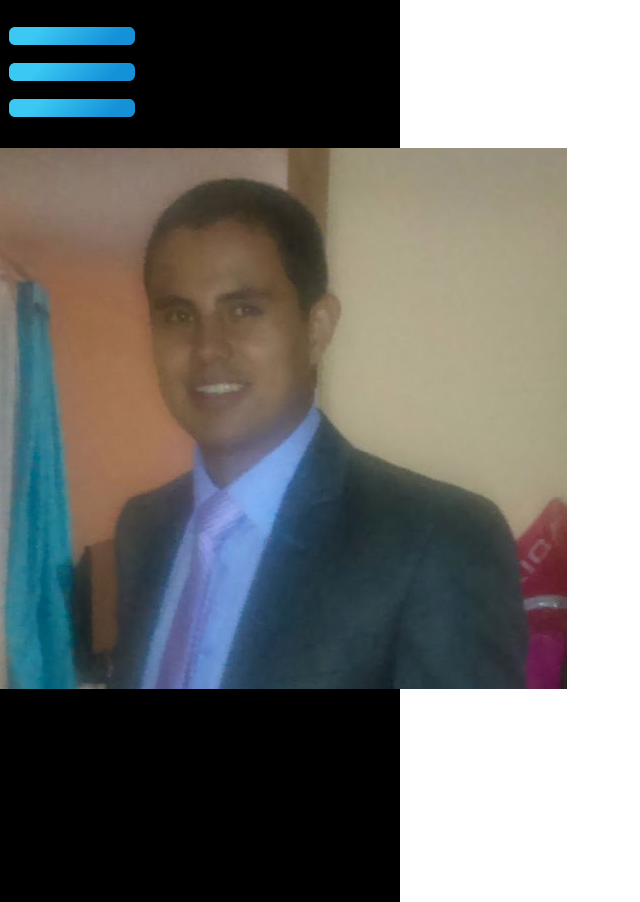
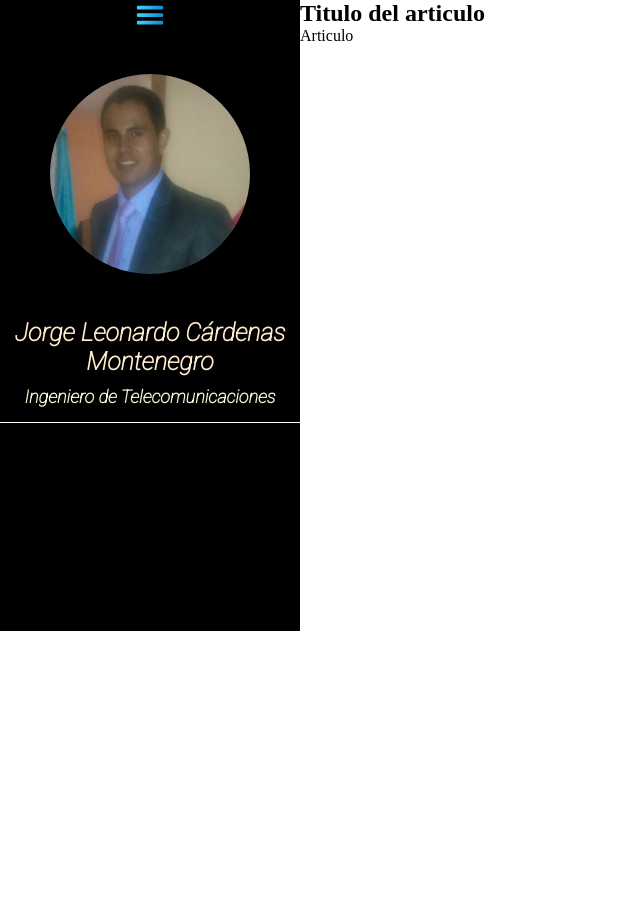
Before and after one commit to jorgecardenas9006/HV, a plain HTML site: page index.html in a window 1280 px wide. Shown: the whole page, without its empty margins (0-640 px from the left). After the commit the page ends 800 px from the top, so only its background shows below. Drawn offline with Linux system fonts and the light colour scheme.

Commit message:
formando hr

```diff
--- a/estilos/estilos.css
+++ b/estilos/estilos.css
@@ -3,11 +3,43 @@
     padding:0px;
     border:0px;
 }
+body{
+    display: flex;
+}
 .menu{
-    width: 400px;
+    width: 300px;
     height: 100%;
     background-color: black;
 }
 .menu-icon{
-    width: 50px;
+    display: flex;
+    justify-content: center;
 }
+.menu-icon img{
+    width: 30px;
+    height: 30px;
+}
+.menu-imagen{
+    margin-top: 40px;
+    margin-bottom: 100px;
+}
+.menu-imagen img{
+    width:200px;
+    height:200px;
+    border-radius:150px;
+}
+.menu-imagen h1{
+    margin-top: 40px;
+    color: blanchedalmond;
+    font-family: 'Roboto', sans-serif;
+    font-size: 25px;
+}
+.menu-imagen h2{
+    margin-top: 10px;
+    color: cornsilk;
+    font-family: 'Roboto', sans-serif;
+    font-size: 18px;
+}
+.menu-imagen hr{
+    margin-top: 15px;
+}
--- a/index.html
+++ b/index.html
@@ -5,16 +5,21 @@
     <meta name="viewport" content="width=device-width, initial-scale=1.0">
     <title>menu lateral</title>
     <link rel="stylesheet" href="estilos/estilos.css">
+    <link rel="preconnect" href="https://fonts.gstatic.com">
+    <link href="https://fonts.googleapis.com/css2?family=Roboto:ital,wght@1,100&display=swap" rel="stylesheet">
 </head>
 <body>
     <header class="menu">
         <div class="menu-icon">
-            <img src="img/icons8-menú.svg" alt="">
+            <a href=""><img src="img/icons8-menú.svg" alt=""></a>
         </div>
         <div class="menu-imagen">
-            <img src="img/img-personal.jpeg" alt="">
-            <h1>Jorge Leonardo C&aacute;rdenas Montenegro</h1>
-            <h2>Ingeniero de Telecomunicaciones</h2>
+            <center>
+                <img src="img/img-personal.jpeg" alt="">
+                <h1><strong>Jorge Leonardo C&aacute;rdenas Montenegro</strong></h1>
+                <h2>Ingeniero de Telecomunicaciones</h2>
+            </center>
+            <hr width=100% size=3 color="white">
         </div>
         <div class="menu-contenido">
             <ul>
@@ -27,6 +32,11 @@
             </ul>
         </div>
     </header>
-
+    <section>
+        <h1>Titulo del articulo</h1>
+        <article>
+            Articulo
+        </article>
+    </section>
 </body>
 </html>
```
